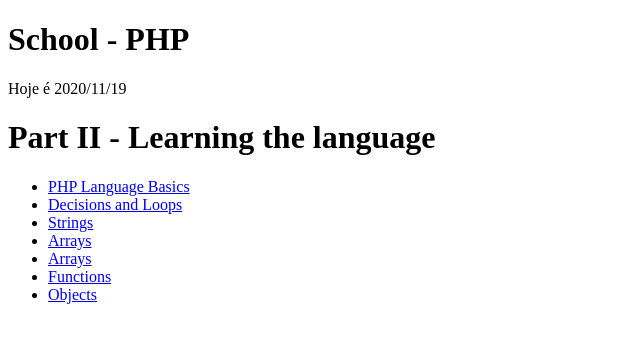
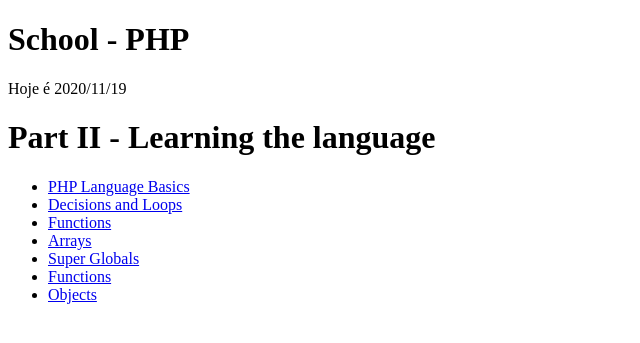
Before and after one commit to AndreErnesto/phpschool, a PHP site: page / in a window 1280 px wide. Shown: the top 343 px of the page, without its empty margins (0-640 px from the left). Run offline with PHP 8.4, Linux system fonts and the light colour scheme.

Commit message:
Update index.php

```diff
--- a/index.php
+++ b/index.php
@@ -17,9 +17,9 @@
 <ul>
     <li><a href="php/c1_PHPLanguageBasics.php">PHP Language Basics</a></li>
     <li><a href="php/c2_PHPDecisionsAndLoops.php">Decisions and Loops</a></li>
-    <li><a href="php/c3_PHPFunctions.php">Strings</a></li>
+    <li><a href="php/c3_PHPFunctions.php">Functions</a></li>
     <li><a href="php/c4_PHPArrays.php">Arrays</a></li>
-    <li><a href="php/c5_PHPSuperglobals.php">Arrays </a></li>
+    <li><a href="php/c5_PHPSuperglobals.php">Super Globals </a></li>
     <li><a href="#">Functions</a></li>
     <li><a href="#">Objects</a></li>
 </ul>
```
